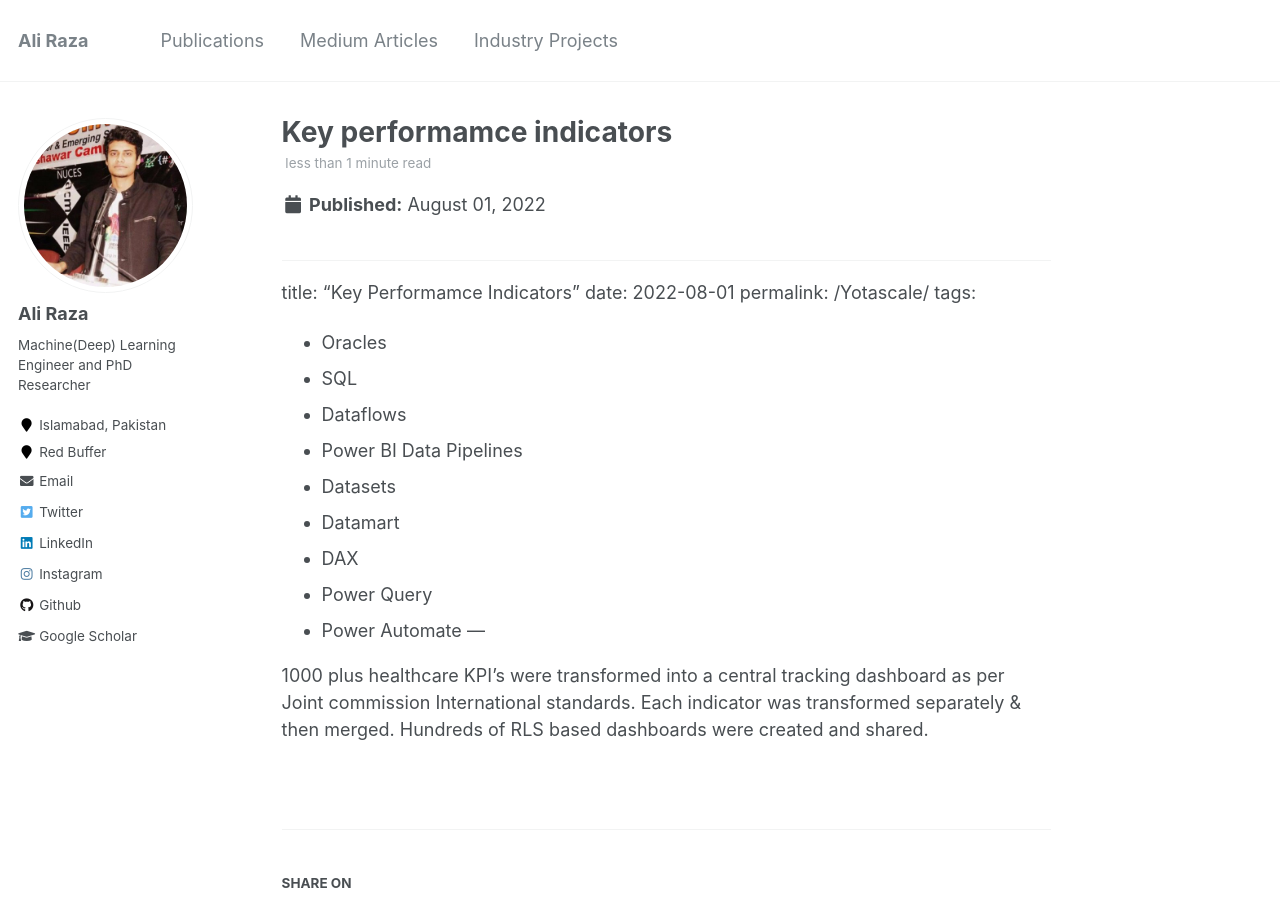
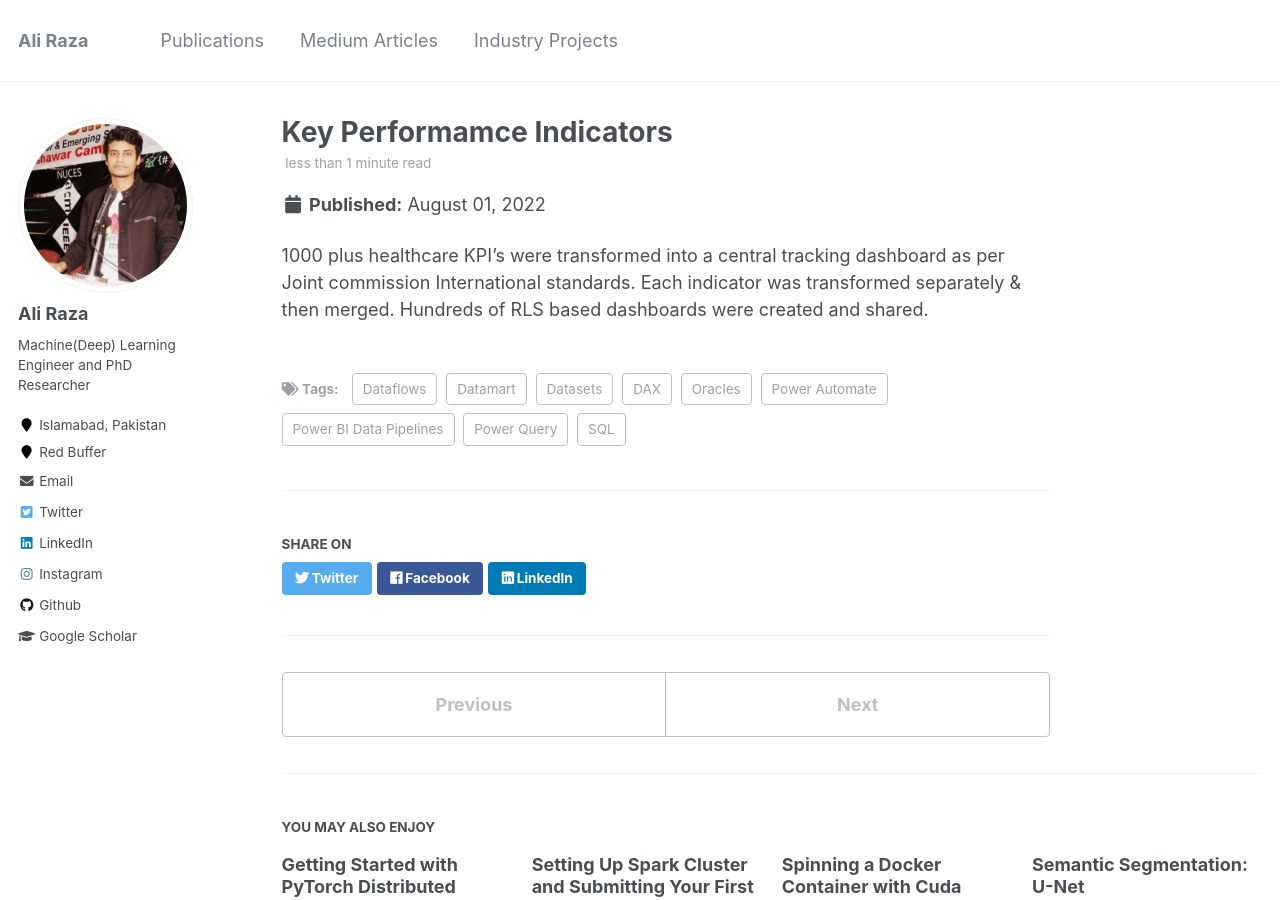
Before and after one commit to dataguy-ali/dataguy-ali.github.io, a Jekyll site: the page built from _projects/2022-08-01-Key-Performamce-Indicators.md, in a window 1280 px wide and 900 px high. Built offline with Jekyll 4.4.1, drawn with Linux system fonts in a browser that asks for light colours.

Commit message:
new changes

```diff
--- a/_projects/2022-08-01-Key Performamce Indicators.md
+++ b/_projects/2022-08-01-Key-Performamce-Indicators.md
@@ -1,7 +1,7 @@
 ---
 title: "Key Performamce Indicators"
 date:   2022-08-01
-permalink: /Yotascale/
+permalink: /Key-Performamce-Indicators/
 tags:
   - Oracles
   - SQL
@@ -12,6 +12,6 @@ tags:
   - DAX
   - Power Query
   - Power Automate
-  ---
+---
 
 1000 plus healthcare KPI’s were transformed into a central tracking dashboard as per Joint commission International standards. Each indicator was transformed separately & then merged. Hundreds of RLS based dashboards were created and shared.
```
